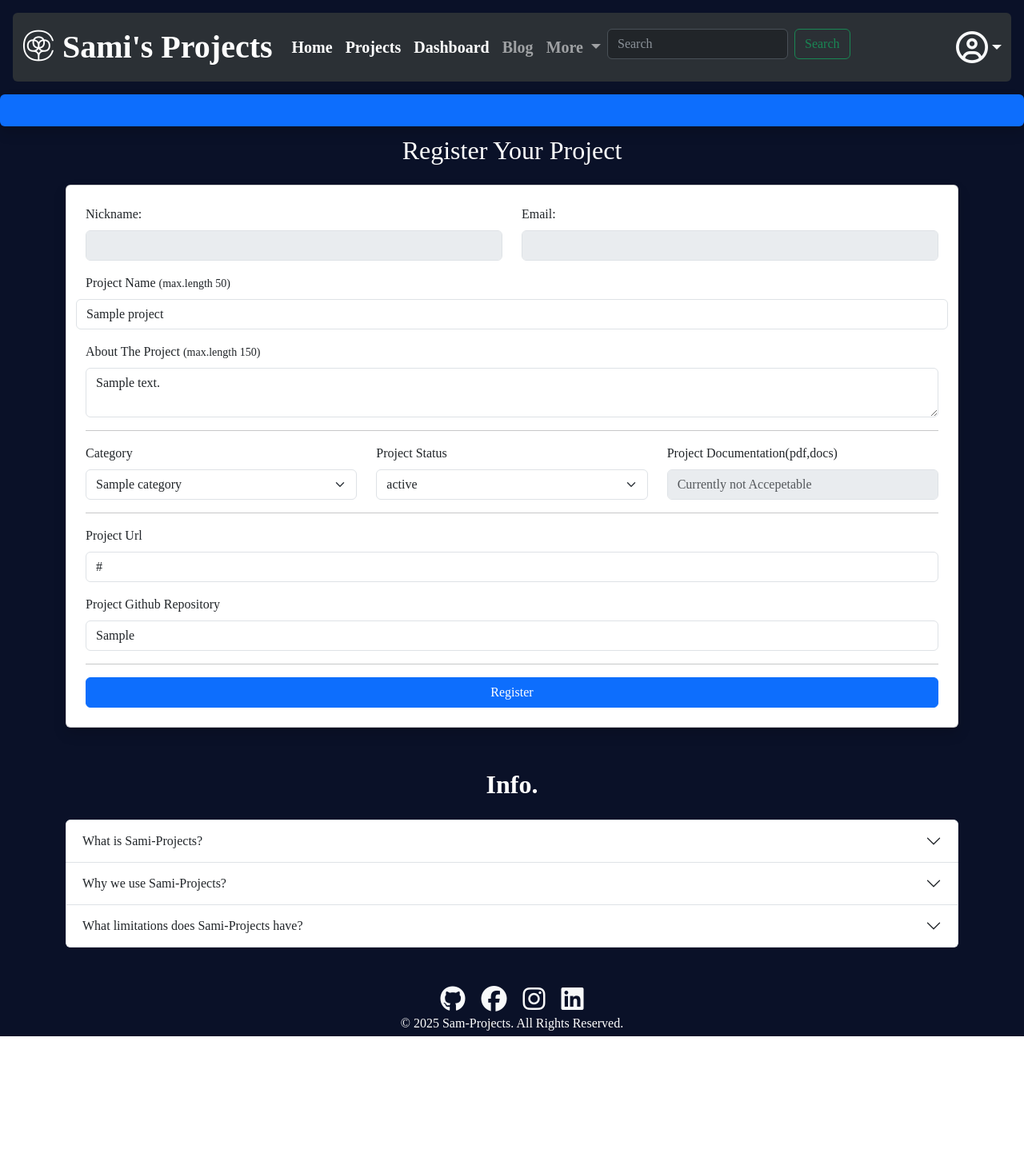
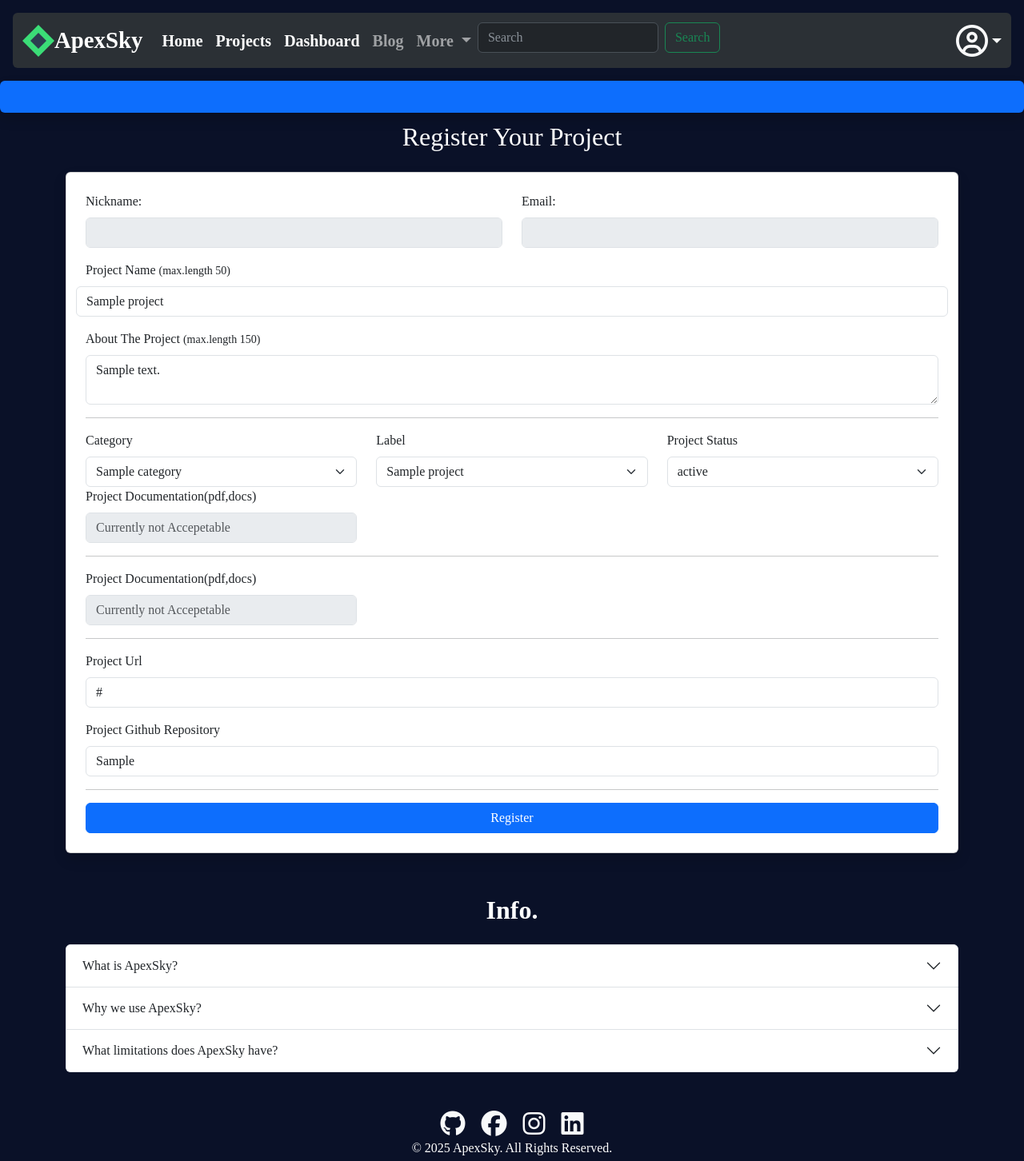
Before and after one commit to saidulalimallick04/apexsky-projects-management, a Django app: template templates/projects/edit_project_page.html in a window 1280 px wide. Shown: the whole page at 80% size. Before the commit the page ends 1296 px from the top, so only its background shows below. Run offline with Django 5.2, Linux system fonts and the light colour scheme; the template is opened without the code that fills it: most values are stand-ins (such as "Sample title", 1, 10 or a date in 2020).

Commit message:
Version 1.1.1

```diff
--- a/Home/views.py
+++ b/Home/views.py
@@ -6,8 +6,6 @@ import random
 
 from django.contrib.auth import get_user_model
 Users=get_user_model()
-
-from Projects.utils import request_for_image
 # Create your views here.
 
 def homePage(request):
--- a/ProjectRoot/settings.py
+++ b/ProjectRoot/settings.py
@@ -30,7 +30,7 @@ SECRET_KEY = os.getenv('SECRET_KEY')
 # SECURITY WARNING: don't run with debug turned on in production!
 DEBUG = True
 
-ALLOWED_HOSTS = ['*','competent-fri-giant-dry.trycloudflare.com','127.0.0.1']
+ALLOWED_HOSTS = []
 
 
 AUTH_USER_MODEL='Users.CustomUser'
@@ -59,7 +59,7 @@ MIDDLEWARE = [
     'django.middleware.security.SecurityMiddleware',
     'django.contrib.sessions.middleware.SessionMiddleware',
     'django.middleware.common.CommonMiddleware',
-    # 'django.middleware.csrf.CsrfViewMiddleware',
+    'django.middleware.csrf.CsrfViewMiddleware',
     'django.contrib.auth.middleware.AuthenticationMiddleware',
     'django.contrib.messages.middleware.MessageMiddleware',
     'django.middleware.clickjacking.XFrameOptionsMiddleware',
--- a/Projects/admin.py
+++ b/Projects/admin.py
@@ -4,3 +4,4 @@ from .models import *
 # Register your models here.
 admin.site.register(ProjectCategory)
 admin.site.register(ProjectDetail)
+admin.site.register(ProjectLabel)
--- a/templates/base.html
+++ b/templates/base.html
@@ -14,6 +14,31 @@
         font-family: "Rockwell";
 
     }
+
+    /* ===================== */
+        /* LOGO */
+        /* ===================== */
+        .logo {
+            display: flex;
+            align-items: center;
+            margin-right: auto; /* Pushes everything else to the right */
+        }
+
+        .logo img {
+            height: 40px;
+            margin-right: 10px;
+        }
+
+        .logo-text {
+            font-size: 1.8rem;
+            font-weight: 700;
+            color: var(--primary);
+        }
+
+        .logo-text span {
+            color: var(--secondary);
+        }
+
       .custom-bg {
         background-color: #0A1128;
       }
@@ -34,8 +59,14 @@
       <div class="container-fluid">
 
         <a class="navbar-brand fw-bold fs-1" href="/">
-          <i class="fa-brands fa-cotton-bureau"></i>
-          Sami's Projects
+          <div class="logo">
+            <!-- Replace with your logo image -->
+            <svg width="40" height="40" viewBox="0 0 40 40" fill="none" xmlns="http://www.w3.org/2000/svg">
+                <path d="M20 0L40 20L20 40L0 20L20 0Z" fill="#3BDD77"/>
+                <path d="M20 10L30 20L20 30L10 20L20 10Z" fill="#2C3E50"/>
+            </svg>
+            <span class="logo-text">Apex<span>Sky</span></span>
+        </div>
         </a>
 
         <button class="navbar-toggler" type="button" data-bs-toggle="collapse" data-bs-target="#navbarSupportedContent" aria-controls="navbarSupportedContent" aria-expanded="false" aria-label="Toggle navigation">
@@ -150,19 +181,19 @@
               <div class="accordion-item">
                   <h2 class="accordion-header">
                       <button class="accordion-button collapsed" type="button" data-bs-toggle="collapse" data-bs-target="#faq1">
-                          What is Sami-Projects?
+                          What is ApexSky?
                       </button>
                   </h2>
                   <div id="faq1" class="accordion-collapse collapse" data-bs-parent="#faqAccordion">
                       <div class="accordion-body">
-                          Sami Projects is a plartform where I manage all my projects.
+                          ApexSky is a plartform where I manage all my projects.
                       </div>
                   </div>
               </div>
               <div class="accordion-item">
                   <h2 class="accordion-header">
                       <button class="accordion-button collapsed" type="button" data-bs-toggle="collapse" data-bs-target="#faq2">
-                          Why we use Sami-Projects?
+                          Why we use ApexSky?
                       </button>
                   </h2>
                   <div id="faq2" class="accordion-collapse collapse" data-bs-parent="#faqAccordion">
@@ -174,7 +205,7 @@
               <div class="accordion-item">
                   <h2 class="accordion-header">
                       <button class="accordion-button collapsed" type="button" data-bs-toggle="collapse" data-bs-target="#faq3">
-                          What limitations does Sami-Projects have?
+                          What limitations does ApexSky have?
                       </button>
                   </h2>
                   <div id="faq3" class="accordion-collapse collapse" data-bs-parent="#faqAccordion">
@@ -194,7 +225,7 @@
           <a href="#" class="text-light mx-2"><i class="fab fa-instagram fa-2x"></i></a>
           <a href="#" class="text-light mx-2"><i class="fab fa-linkedin fa-2x"></i></a>
       </div>
-      <p class="mb-1">© 2025 Sam-Projects. All Rights Reserved.</p>
+      <p class="mb-1">© 2025 ApexSky. All Rights Reserved.</p>
   </div>
   </footer>
 
--- a/templates/blogs/blog_home_page.html
+++ b/templates/blogs/blog_home_page.html
@@ -1,6 +1,6 @@
 {% extends "base.html" %}
 
-{% block Title %}Heavenly Blog{% endblock Title %}
+{% block Title %}ApexSky Blog{% endblock Title %}
 
 {% block CustomCSS %}
 
--- a/templates/home/index.html
+++ b/templates/home/index.html
@@ -1,6 +1,6 @@
 {% extends "base.html" %}
 
-{% block Title %}Sami's Project{% endblock %}
+{% block Title %}ApexSky{% endblock %}
 
 {% block CustomCSS %}
 
--- a/templates/projects/edit_project_page.html
+++ b/templates/projects/edit_project_page.html
@@ -51,6 +51,18 @@
 
                             </select>
                         </div>
+
+                        <div class="col-md-4">
+                            <label for="label" class="form-label">Label</label>
+                            <select name="Label" class="form-select" id="label" required>
+                                <option selected value="{{project.label}}" >{{project.label}}</option>
+                                {% for label in labels %}
+                                    <option value="{{label}}">{{label}}</option>
+                                {% endfor %}
+
+                            </select>
+                        </div>
+
                         <div class="col-md-4">
                             <label for="Status" class="form-label">Project Status</label>
                             <select name="Status" class="form-select" id="Status" required>
@@ -62,6 +74,15 @@
                             </select>
                         </div>
 
+                        <div class="col-md-4">
+                            <label for="document-file" class="form-label">Project Documentation(pdf,docs)</label>
+                            <input type="text" class="form-control" Disabled placeholder="Currently not Accepetable"  id="document-file">
+                            {% comment %} <input type="file" class="form-control" disabled id="document-file" name="Document_File"> {% endcomment %}
+                        </div>
+                    </div>
+
+                    <hr class="mt-3 mb-3">
+                    <div class="row mb-3">
                         <div class="col-md-4">
                             <label for="document-file" class="form-label">Project Documentation(pdf,docs)</label>
                             <input type="text" class="form-control" Disabled placeholder="Currently not Accepetable"  id="document-file">
--- a/templates/users/set_nickname_page.html
+++ b/templates/users/set_nickname_page.html
@@ -34,7 +34,7 @@
                                     <sub>should be unique!!</sub>
                                 </div>
                                 <div class="d-grid">
-                                    <button type="submit" class="btn btn-submit">Submit</button>
+                                    <button type="submit" class="btn btn-primary">Submit</button>
                                 </div>
                             </form>
                         </div>
```
Also changed, not shown: Projects/models.py (+9 -2 lines), Projects/views.py (+15 -6 lines), templates/projects/register_project_page.html (+19 -1 lines), Projects/migrations/0003_alter_projectdetail_category_and_more.py (added), templates/logo.png (deleted).
